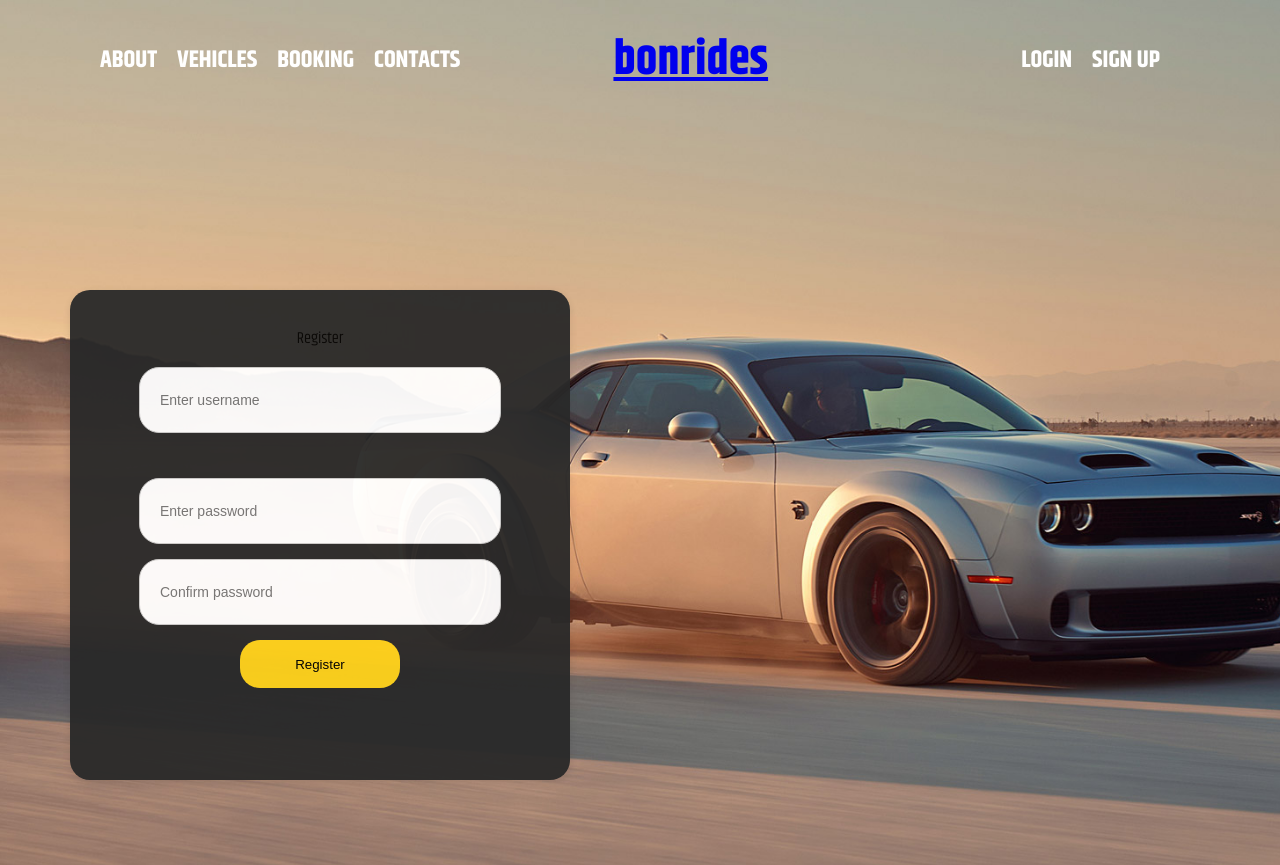
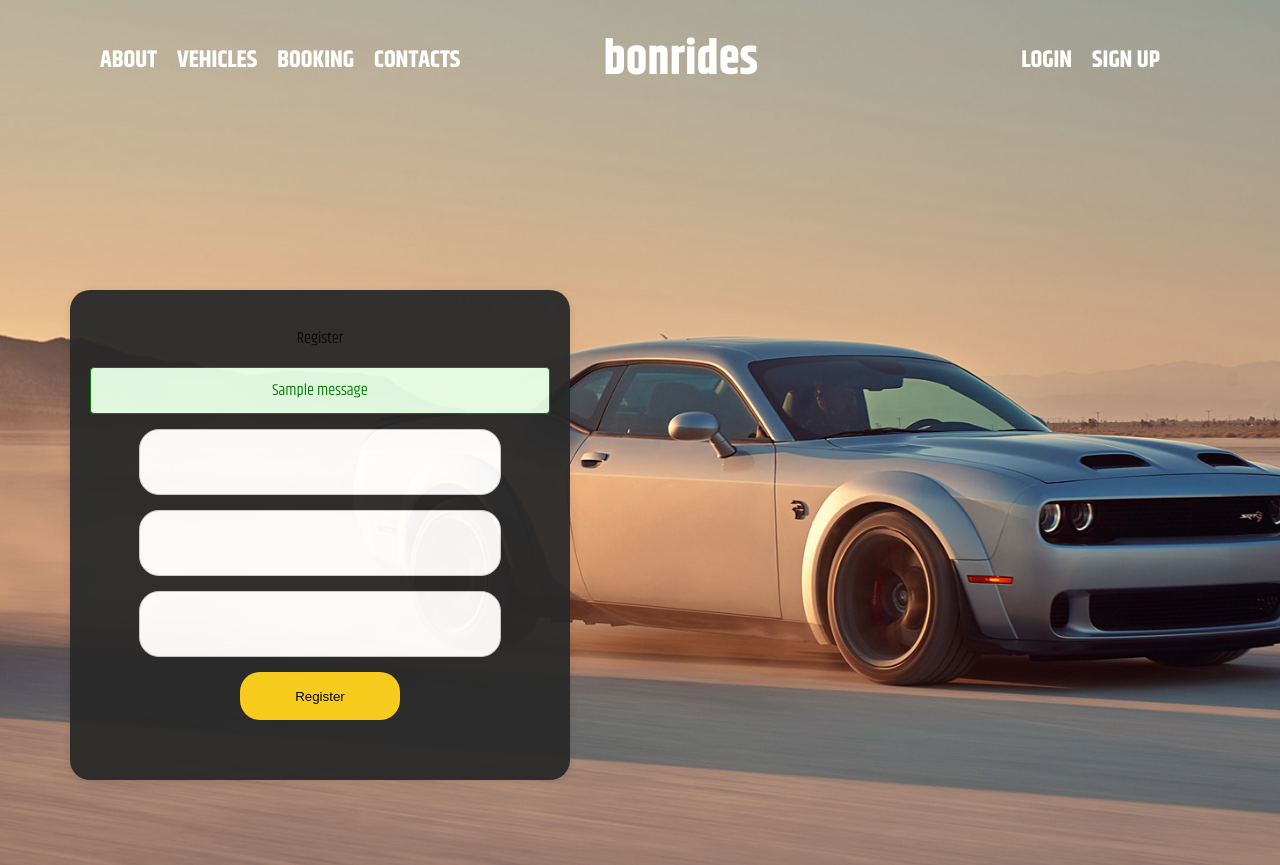
Before and after one commit to piolonrqz/Bonrides, a Django app: template car_rental_system/bonrides_rental/templates/bonrides_rental/register.html in a window 1280 px wide. Shown: the top 865 px of the page. Run offline with Django 3.2, Linux system fonts and the light colour scheme; the template is opened without the code that fills it, so the values that code supplies are empty, except form fields; tables that the repository leaves empty hold one stand-in row (values such as "Sample post"); one stand-in notice (Sample message) is shown; form fields are guessed from the names that the template uses.

Commit message:
added register feature

```diff
--- a/car_rental_system/bonrides_rental/templates/bonrides_rental/register.html
+++ b/car_rental_system/bonrides_rental/templates/bonrides_rental/register.html
@@ -4,16 +4,11 @@
     <head>
         <meta charset="UTF-8">
         <meta name="viewport" content="width=device-width, initial-scale=1.0">
-
-        <link rel="preconnect" href="https://fonts.googleapis.com">
-        <link rel="preconnect" href="https://fonts.gstatic.com" crossorigin>
-        <link href="https://fonts.googleapis.com/css2?family=Khand:wght@300;400;500;600;700&display=swap" rel="stylesheet">
         <link rel="stylesheet" href="{% static '/css/register.css' %}">
     </head>
 <body>
     <nav>
         <div class="nav-left">
-
             <ul>
                 <li><a href="{% url 'about' %}">ABOUT</a></li>
                 <li><a href="{% url 'vehicles' %}">VEHICLES</a></li>
@@ -22,10 +17,11 @@
             </ul>
         </div>
         <div class="nav-center">
-
-                <a href="{% url 'homepage' %}">bonrides</a>
-
-
+            <ul>
+                <li>
+                    <a href="{% url 'homepage' %}">bonrides</a>
+                </li>
+            </ul>
         </div>
         <div class="nav-right">
            <ul>
@@ -35,31 +31,44 @@
         </div>
     </nav>
 
-    </div>
-        <div class="flex-container">
-            <div class="register">
-            <form action="" method="POST">
+    <div class="flex-container">
+        <div class="register">
+            <form method="POST">
                 {% csrf_token %}
+                <p class="reg">Register</p>
+
+                {% if messages %}
+                    {% for message in messages %}
+                        <div class="alert {% if message.tags %}alert-{{ message.tags }}{% endif %}">
+                            {{ message }}
+                        </div>
+                    {% endfor %}
+                {% endif %}
+
+                {% if form.errors %}
+                    {% for field in form %}
+                        {% for error in field.errors %}
+                            <div class="alert alert-danger">
+                                {{ error }}
+                            </div>
+                        {% endfor %}
+                    {% endfor %}
+                {% endif %}
+
                 <div>
-                    <p class="reg">Register</p>
-                    <label for="username"></label>
-                    <input type="text" id="username" name="username" required placeholder="Enter username">
-                </div>
-            </br>
-                </form>
-                <div>
-                    <label for="password"></label>
-                    <input type="password" id="password" name="password" required placeholder="Enter password">
+                    {{ form.username }}
                 </div>
                 <div>
-                    <label for="confirm_password"></label>
-                    <input type="password" id="confirm_password" name="confirm_password" required placeholder="Confirm password">
+                    {{ form.password1 }}
+                </div>
+                <div>
+                    {{ form.password2 }}
                 </div>
                 <div>
                     <button type="submit">Register</button>
                 </div>
             </form>
-            </div>
         </div>
+    </div>
 </body>
 </html>
--- a/car_rental_system/bonrides_rental/views.py
+++ b/car_rental_system/bonrides_rental/views.py
@@ -1,5 +1,6 @@
 from django.shortcuts import redirect, render
 from .forms import CustomUserCreationForm # import from forms.py
+from .forms import RegisterForm
 from django.contrib.auth import authenticate, login as auth_login, logout # auth
 from django.contrib import messages
 
@@ -40,14 +41,15 @@ def user_login(request):
     context = {}
     return render(request, 'bonrides_rental/login.html', context)
 
+
 def register(request):
     if request.method == 'POST':
-        form = CustomUserCreationForm(request.POST)
+        form = RegisterForm(request.POST)
         if form.is_valid():
             form.save()
             return redirect('login')
     else:
-        form = CustomUserCreationForm()
+        form = RegisterForm()
 
     context = {'form': form}
     return render(request, 'bonrides_rental/register.html', context)
--- a/car_rental_system/static/css/register.css
+++ b/car_rental_system/static/css/register.css
@@ -115,3 +115,21 @@ nav ul li a:hover {
     font-weight: bold;
     color: azure;
 }
+
+.alert {
+    padding: 10px;
+    margin: 10px 0;
+    border-radius: 4px;
+}
+
+.alert-error {
+    background-color: #ffe6e6;
+    color: #ff0000;
+    border: 1px solid #ff0000;
+}
+
+.alert-success {
+    background-color: #e6ffe6;
+    color: #008000;
+    border: 1px solid #008000;
+}
```
Also changed, not shown: car_rental_system/bonrides_rental/forms.py (+16 -0 lines), car_rental_system/db.sqlite3, car_rental_system/static/css/homepage.css (line endings or trailing spaces).
